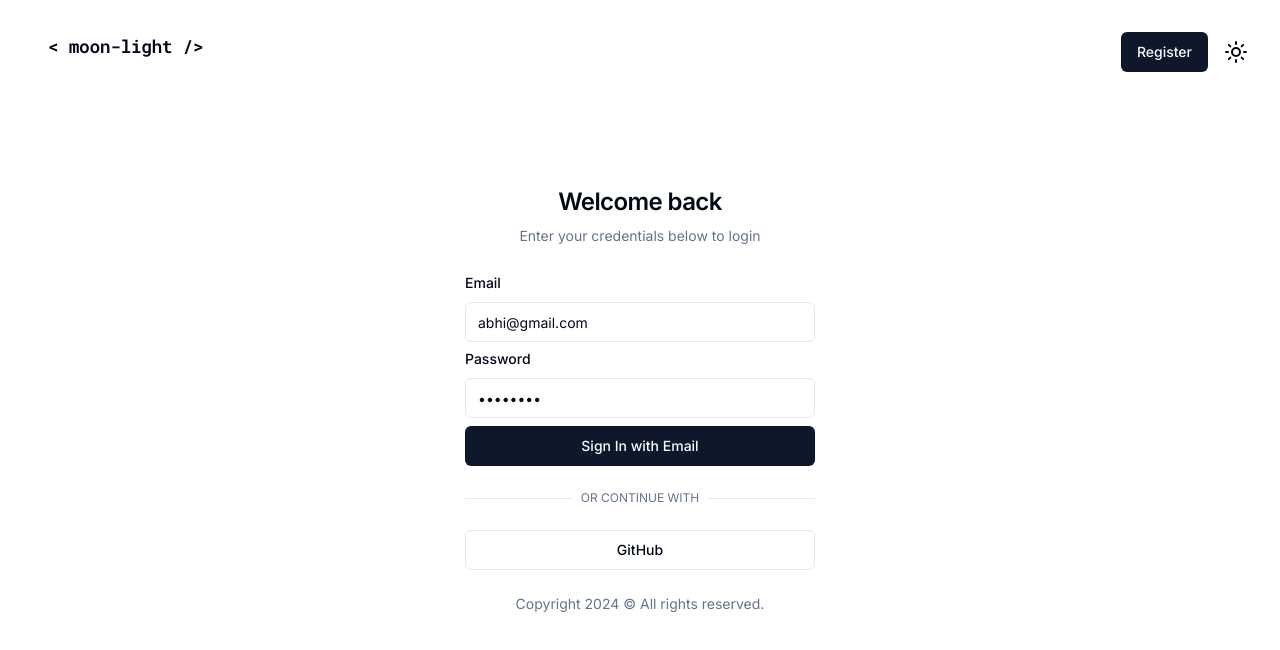
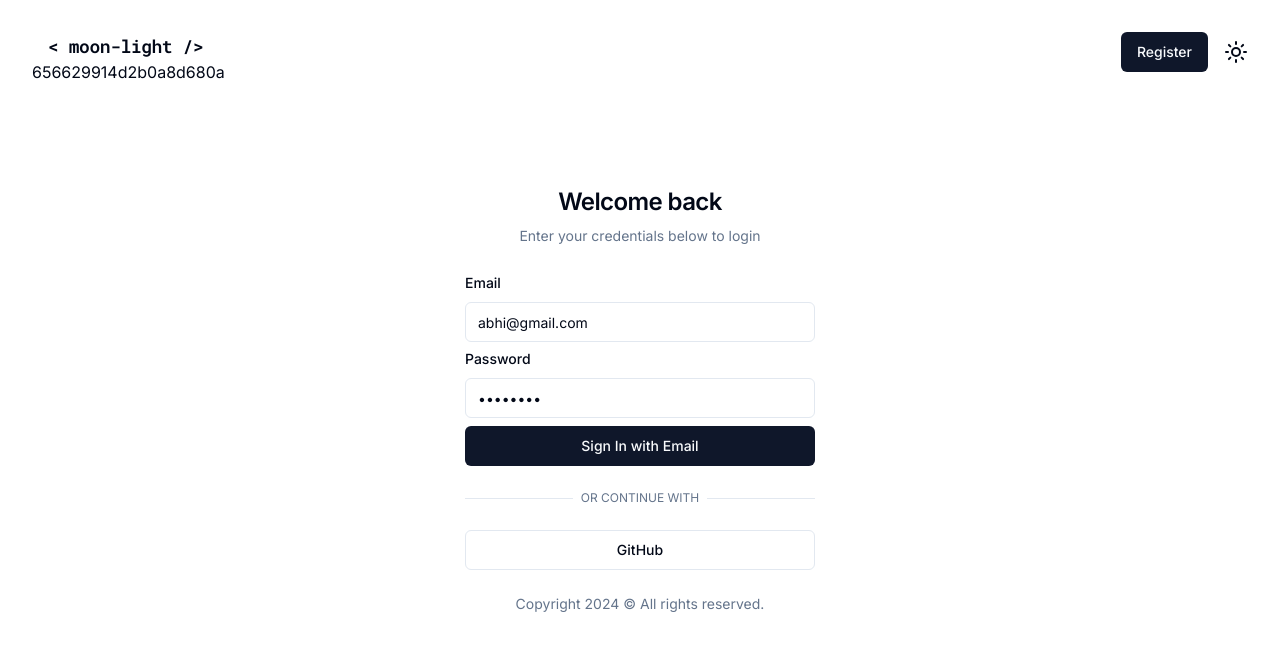
Before and after one commit to AbhishekMandilkar/moon-light, a Next.js app: page / in a window 1280 px wide. Shown: the top 650 px of the page. Built offline with nearby package versions, Linux system fonts and the light colour scheme; no server answers.

Commit message:
netlify fix

```diff
--- a/components/LoginSignUp/LoginSignUp.tsx
+++ b/components/LoginSignUp/LoginSignUp.tsx
@@ -72,6 +72,7 @@ const LoginSignUp: React.FC = () => {
       <div className="container relative h-screen flex flex-col items-center justify-center transition-all ease-in duration-200">
         <span className="absolute left-4 top-4 md:left-8 md:top-8">
           <BrandLogo />
+          {process.env.NEXT_PUBLIC_APPWRITE_PROJECT_ID}
         </span>
         <span className="absolute right-4 top-4 md:right-8 md:top-8 flex items-center">
           <Button
```
